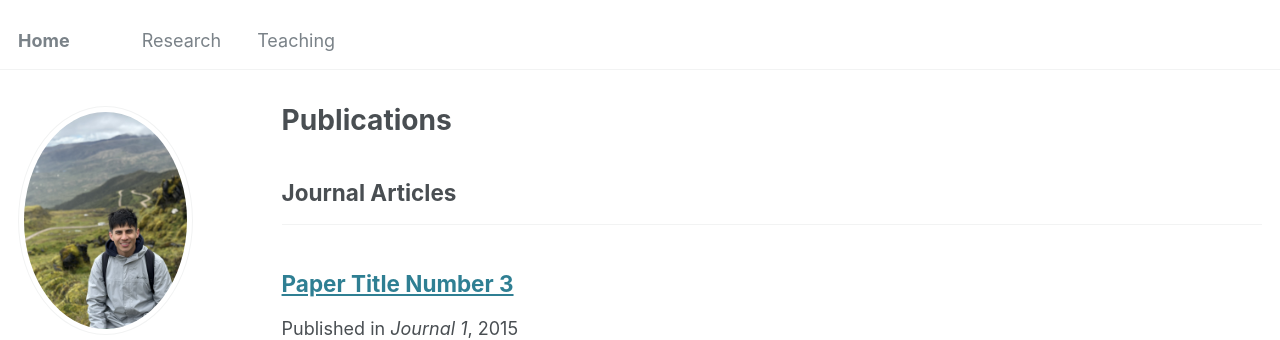
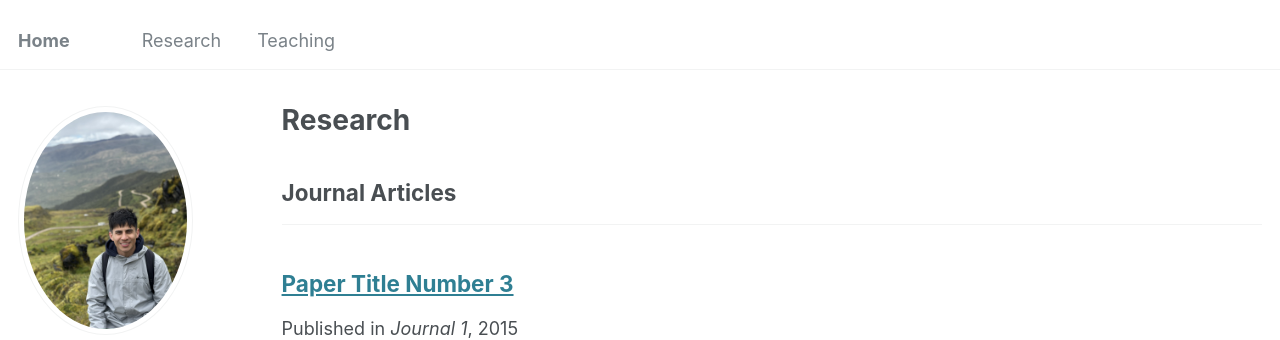
Before and after one commit to edicsonluna/edicsonluna.github.io, a Jekyll site: the page built from _pages/publications.html, in a window 1280 px wide and 900 px high. Shown: the top 340 px of the window. Built offline with Jekyll 4.4.1, drawn with Linux system fonts in a browser that asks for light colours.

Commit message:
Update publications.html

```diff
--- a/_pages/publications.html
+++ b/_pages/publications.html
@@ -1,28 +1,35 @@
 ---
 layout: archive
-title: "Publications"
-permalink: /publications/
+title: "Research"
+permalink: /research/
 author_profile: true
 ---
 
 {% if site.author.googlescholar %}
-  <div class="wordwrap">You can also find my articles on <a href="{{site.author.googlescholar}}">my Google Scholar profile</a>.</div>
+  <div class="wordwrap">
+    You can also find my research on
+    <a href="{{ site.author.googlescholar }}">my Google Scholar profile</a>.
+  </div>
 {% endif %}
 
 {% include base_path %}
 
 <!-- New style rendering if publication categories are defined -->
 {% if site.publication_category %}
-  {% for category in site.publication_category  %}
+  {% for category in site.publication_category %}
     {% assign title_shown = false %}
+
     {% for post in site.publications reversed %}
       {% if post.category != category[0] %}
         {% continue %}
       {% endif %}
+
       {% unless title_shown %}
-        <h2>{{ category[1].title }}</h2><hr />
+        <h2>{{ category[1].title }}</h2>
+        <hr />
         {% assign title_shown = true %}
       {% endunless %}
+
       {% include archive-single.html %}
     {% endfor %}
   {% endfor %}
```
